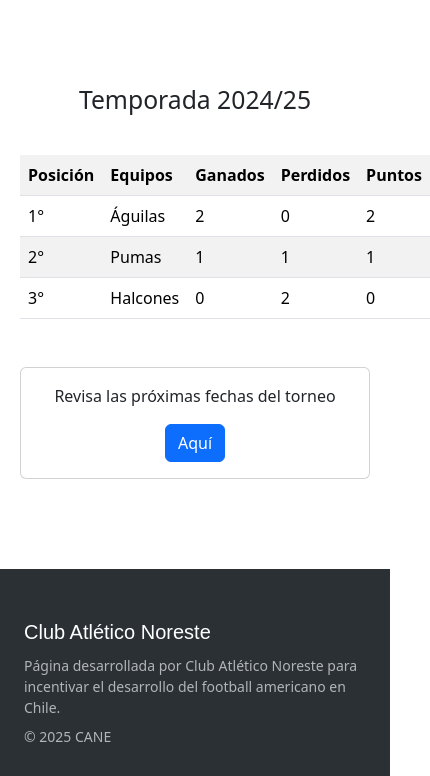
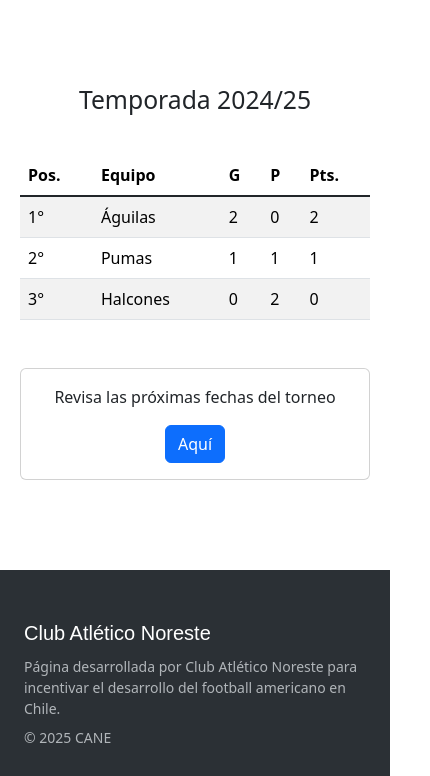
Before and after one commit to MoeRiley/CANE, a plain HTML site: page pages/torneo.html in a window 390 px wide. Shown: the part 61-837 px from the top of the page, 430 px wide, since content can reach past the window. Drawn offline with nearby package versions, Linux system fonts and the light colour scheme.

Commit message:
tablas-responsive-done

```diff
--- a/pages/torneo.html
+++ b/pages/torneo.html
@@ -54,14 +54,18 @@
     </header>
     <main class="tabla_main">
         <h2 class="torneo">Temporada 2024/25</h2>
+        <div class="table-responsive">
             <table class="table table-striped table-hover mb-5">
+                <thead>
                     <tr>
-                <th>Posición</th>
-                <th>Equipos</th>
-                <th>Ganados</th>
-                <th>Perdidos</th>
-                <th>Puntos</th>
+                        <th>Pos.</th>
+                        <th>Equipo</th>
+                        <th>G</th>
+                        <th>P</th>
+                        <th>Pts.</th>
                     </tr>
+                </thead>
+                <tbody class="table-group-divider">
                     <tr>
                         <td>1°</td>
                         <td>Águilas</td>
@@ -83,7 +87,9 @@
                         <td>2</td>
                         <td>0</td>
                     </tr>
+                </tbody>
             </table>
+        </div>
         <div class="card text-center">
             <div class="card-body">
               <p class="card-text">Revisa las próximas fechas del torneo</p>
```
Also changed, not shown: pages/calendario.html (+6 -0 lines). Lines whose indentation alone changed are shown as unchanged.
